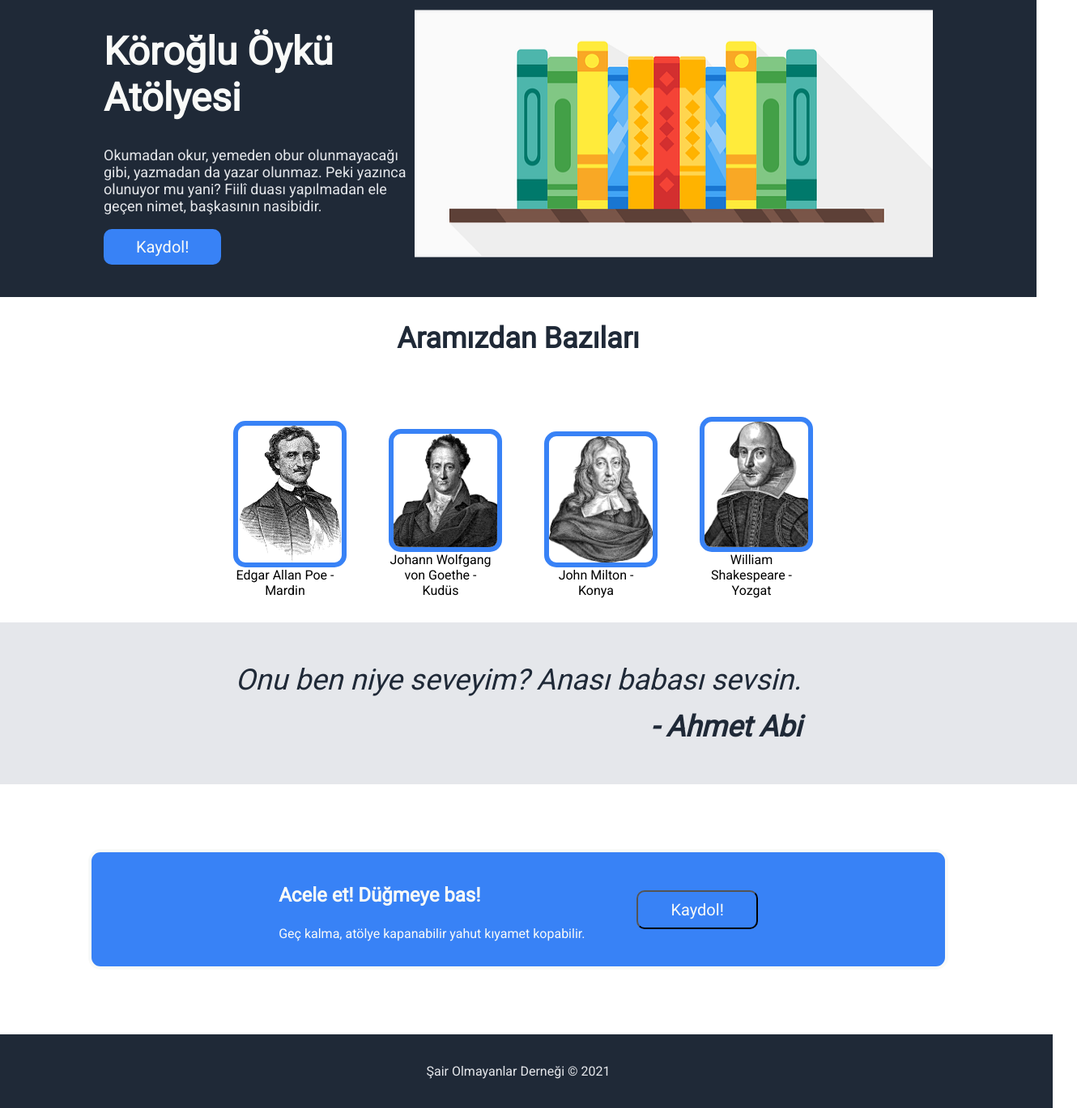
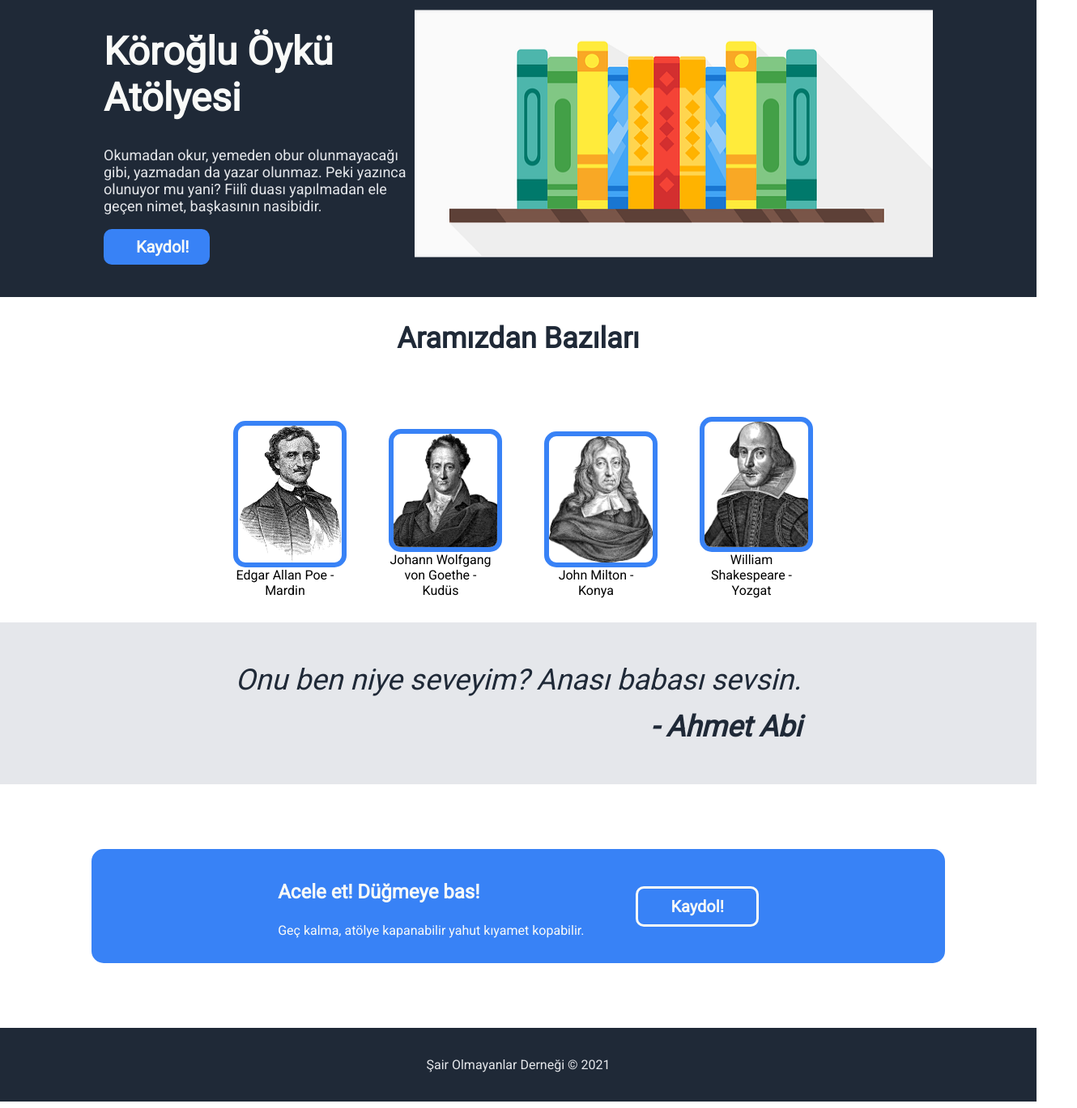
Before and after one commit to emrergin/landing-page, a plain HTML site: page index.html in a window 1280 px wide. Shown: the part 105-1474 px from the top of the page at 81% size, 1330 px wide, since content can reach past the window. Drawn offline with Linux system fonts and the light colour scheme.

Commit message:
margin issues

```diff
--- a/index.html
+++ b/index.html
@@ -16,16 +16,17 @@
             <div class="tepe1">
                 <div class="logo">Header Logo</div>
                 <ul>
-                    <li>Dergilerde Köroğlu</li>
-                    <li>Yarışmalarda Köroğlu</li>
-                    <li>Kitabı Çıkanlar</li>
+                    <li><a href="https://korogluatolye.com/goster.php?s=icerikListele" class="headerlink">Dergilerde Köroğlu</a></li>
+                    <li><a href="https://www.instagram.com/korogluoykuatolyesi/" class="headerlink">Yarışmalarda Köroğlu</a></li>
+                    <li><a href="https://twitter.com/korogluyayinevi" class="headerlink">Kitabı Çıkanlar</a></li>
                 </ul>
             </div>
             <div class="tepe2">
                 <div class="sol">
                     <h1> Köroğlu Öykü Atölyesi</h1>
                     <p>Okumadan okur, yemeden obur olunmayacağı gibi, yazmadan da yazar olunmaz. Peki yazınca olunuyor mu yani? Fiilî duası yapılmadan ele geçen nimet, başkasının nasibidir.</p>
-                    <button type="button">Kaydol!</button>
+                    <!-- <button type="button">Kaydol!</button> -->
+                    <a href="https://twitter.com/Alistirma" class="button">Kaydol!</a>
                 </div>
                 <img src="images/book-g5c082a865_640.png">
             </div>
@@ -62,7 +63,8 @@
                 <h3> Acele et! Düğmeye bas! </h3>
                 <p>Geç kalma, atölye kapanabilir yahut kıyamet kopabilir.</p>
             </div>
-            <button type="button">Kaydol!</button>
+            <!-- <button type="button">Kaydol!</button> -->
+            <a href="https://twitter.com/Alistirma" class="button">Kaydol!</a>
         </div>
         <div class="footer">
             <p>Şair Olmayanlar Derneği © 2021</p>
--- a/style.css
+++ b/style.css
@@ -1,19 +1,21 @@
 *{
     font-family: 'Roboto', sans-serif;
     /* margin: 0;  */
+    /* padding:0px; */
 }
 
 .hersey{
     display:flex;
     flex-direction: column;
     align-items: center;
-    width:100vw;
+    /* height:100vh; */
+    width:100%;
     margin: 0;
-    /* box-sizing: border-box; */
+    box-sizing: border-box;
 }
 
 body{
-    margin:0px;
+    margin:0px -2px;
 }
 
 ul{
@@ -52,6 +54,11 @@ h1{
     width:80vw;
 }
 
+.headerlink{
+    color:inherit;
+    text-decoration: none;
+}
+
 .logo{
     font-size: 24px;
     color: #F9FAF8;
@@ -68,28 +75,41 @@ h1{
 
 .tepe2 img{
     max-width: 60vw;
+    height: auto;
 }
 
-button{
+.button{
     background-color: #3882f6;
     color: #F9FAF8;
     border-radius: 10px;
     padding:10px 40px;
     display: block;
     font-size: 20px;
+    font-weight: bold;
+    text-decoration: none;
 }
 
-.tepe2 button{
+.tepe2 .button{
     border:none;
+    width: 4vw;
+    text-align: center;
+    /* align-self: center; */
 }
 
-.buyukdugme{
+.buyukdugme .button{
+    border: 3px solid #F9FAF8;
+}
+
+
+/* .buyukdugme{
     border: 4px solid #F9FAF8;
-}
+} */
 
 .sol{
     /* display:flex;
-    flex-direction: column; */
+    flex-direction: column;
+    gap: 10px;
+    justify-content: flex-start; */
     max-width: 40vw;
 }
 
@@ -139,6 +159,8 @@ h2{
     justify-content: center;
     align-items: center;
     flex-direction: column;
+    box-sizing: border-box;
+    margin:0px;
 }
 
 .kaynak{
@@ -178,6 +200,8 @@ h2{
     display:flex;
     justify-content: center;
     padding: 20px;
+    box-sizing: border-box;
+    margin:0px;
 }
 
 /* Resimleri Ortalamak icin */
```
